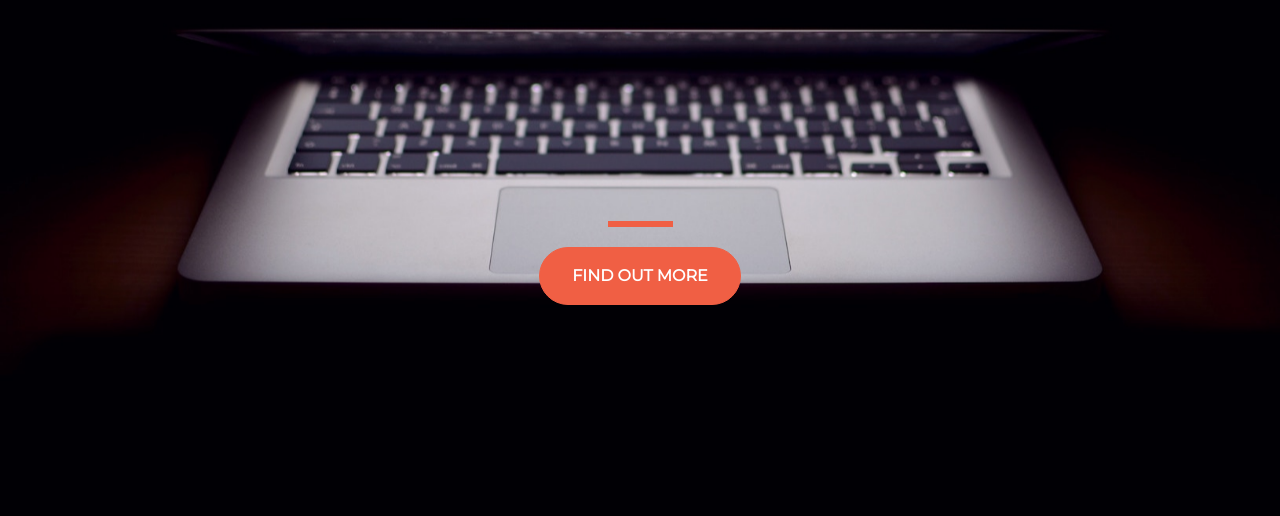
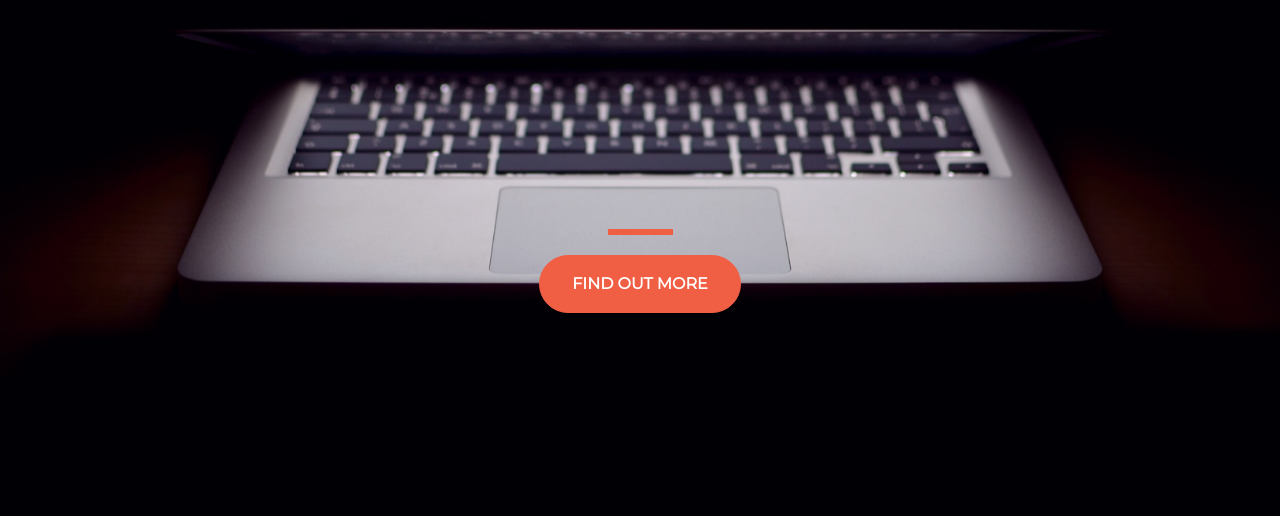
Before and after one commit to whr1985/start-up-of-the-year, a plain HTML site: page index.html in a window 1280 px wide. Shown: the part 284-800 px from the top of the page. Drawn offline with nearby package versions, Linux system fonts and the light colour scheme.

Commit message:
Update style.css

```diff
--- a/style.css
+++ b/style.css
@@ -26,7 +26,7 @@ hr {
 }
 
 .buffer {
-  height: 13rem;
+  height: 14rem;
 }
 
 .btn-xl {
```
